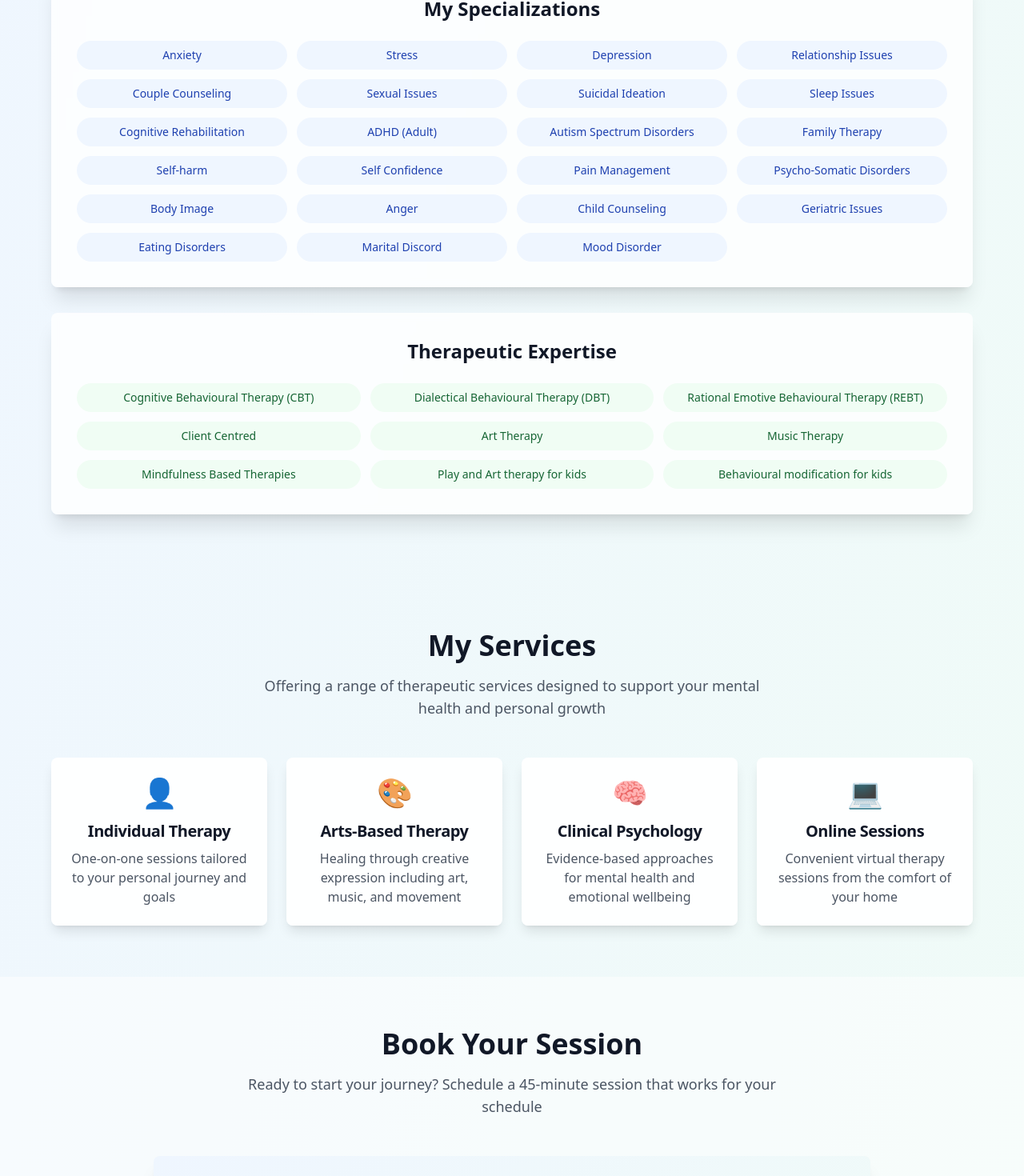
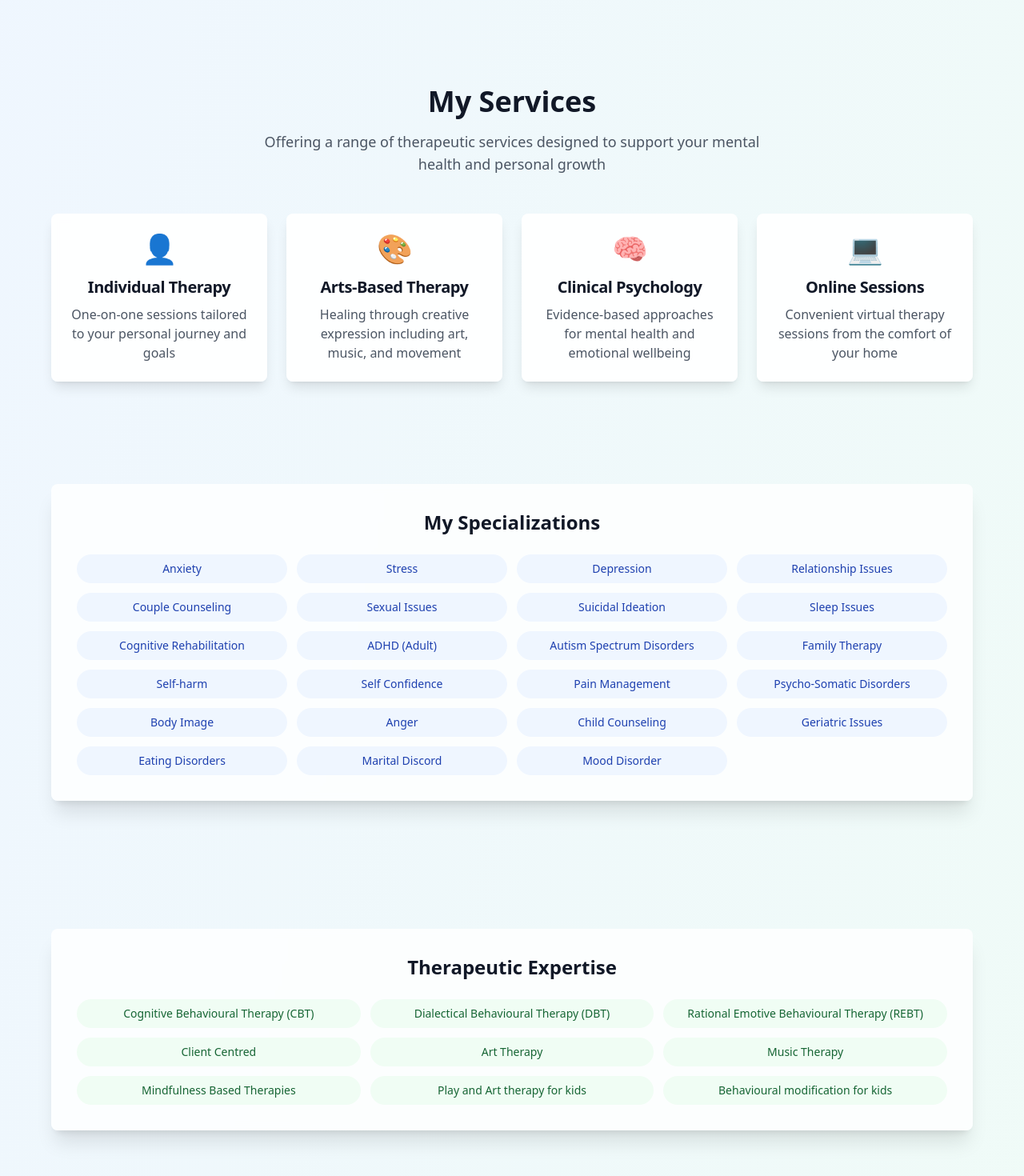
Before and after one commit to prerak-pms/charmi-shah, a React (Vite) app: page / in a window 1280 px wide. Shown: the part 669-2139 px from the top of the page at 80% size. Built offline with nearby package versions, Linux system fonts and the light colour scheme.

Commit message:
Rearrange sections
Move "My Specializations" and "Therapeutic Expertise" sections after "My services" section.

```diff
--- a/src/components/Hero.tsx
+++ b/src/components/Hero.tsx
@@ -1,6 +1,5 @@
 
 import { Button } from "@/components/ui/button";
-import { Card } from "@/components/ui/card";
 
 export const Hero = () => {
   const handleContactClick = () => {
@@ -49,46 +48,6 @@ export const Hero = () => {
             </Button>
           </div>
         </div>
-
-        {/* Specializations Section */}
-        <Card className="p-8 bg-white/80 backdrop-blur-sm border-0 shadow-xl mb-8">
-          <div className="text-center mb-6">
-            <h3 className="text-2xl font-bold text-gray-900 mb-4">My Specializations</h3>
-          </div>
-          <div className="grid md:grid-cols-3 lg:grid-cols-4 gap-3 text-center">
-            {[
-              "Anxiety", "Stress", "Depression", "Relationship Issues", "Couple Counseling",
-              "Sexual Issues", "Suicidal Ideation", "Sleep Issues", "Cognitive Rehabilitation",
-              "ADHD (Adult)", "Autism Spectrum Disorders", "Family Therapy", "Self-harm",
-              "Self Confidence", "Pain Management", "Psycho-Somatic Disorders", "Body Image",
-              "Anger", "Child Counseling", "Geriatric Issues", "Eating Disorders",
-              "Marital Discord", "Mood Disorder"
-            ].map((specialization, index) => (
-              <div key={index} className="bg-blue-50 px-3 py-2 rounded-full text-sm text-blue-800 font-medium">
-                {specialization}
-              </div>
-            ))}
-          </div>
-        </Card>
-
-        {/* Therapeutic Expertise Section */}
-        <Card className="p-8 bg-white/80 backdrop-blur-sm border-0 shadow-xl">
-          <div className="text-center mb-6">
-            <h3 className="text-2xl font-bold text-gray-900 mb-4">Therapeutic Expertise</h3>
-          </div>
-          <div className="grid md:grid-cols-2 lg:grid-cols-3 gap-3 text-center">
-            {[
-              "Cognitive Behavioural Therapy (CBT)", "Dialectical Behavioural Therapy (DBT)",
-              "Rational Emotive Behavioural Therapy (REBT)", "Client Centred", "Art Therapy",
-              "Music Therapy", "Mindfulness Based Therapies", "Play and Art therapy for kids",
-              "Behavioural modification for kids"
-            ].map((therapy, index) => (
-              <div key={index} className="bg-green-50 px-3 py-2 rounded-full text-sm text-green-800 font-medium">
-                {therapy}
-              </div>
-            ))}
-          </div>
-        </Card>
       </div>
     </section>
   );
--- /dev/null
+++ b/src/components/Specializations.tsx
@@ -0,0 +1,30 @@
+
+import { Card } from "@/components/ui/card";
+
+export const Specializations = () => {
+  return (
+    <section className="py-16 px-4 sm:px-6 lg:px-8" id="specializations">
+      <div className="max-w-6xl mx-auto">
+        <Card className="p-8 bg-white/80 backdrop-blur-sm border-0 shadow-xl mb-8">
+          <div className="text-center mb-6">
+            <h3 className="text-2xl font-bold text-gray-900 mb-4">My Specializations</h3>
+          </div>
+          <div className="grid md:grid-cols-3 lg:grid-cols-4 gap-3 text-center">
+            {[
+              "Anxiety", "Stress", "Depression", "Relationship Issues", "Couple Counseling",
+              "Sexual Issues", "Suicidal Ideation", "Sleep Issues", "Cognitive Rehabilitation",
+              "ADHD (Adult)", "Autism Spectrum Disorders", "Family Therapy", "Self-harm",
+              "Self Confidence", "Pain Management", "Psycho-Somatic Disorders", "Body Image",
+              "Anger", "Child Counseling", "Geriatric Issues", "Eating Disorders",
+              "Marital Discord", "Mood Disorder"
+            ].map((specialization, index) => (
+              <div key={index} className="bg-blue-50 px-3 py-2 rounded-full text-sm text-blue-800 font-medium">
+                {specialization}
+              </div>
+            ))}
+          </div>
+        </Card>
+      </div>
+    </section>
+  );
+};
--- /dev/null
+++ b/src/components/TherapeuticExpertise.tsx
@@ -0,0 +1,28 @@
+
+import { Card } from "@/components/ui/card";
+
+export const TherapeuticExpertise = () => {
+  return (
+    <section className="py-16 px-4 sm:px-6 lg:px-8" id="therapeutic-expertise">
+      <div className="max-w-6xl mx-auto">
+        <Card className="p-8 bg-white/80 backdrop-blur-sm border-0 shadow-xl">
+          <div className="text-center mb-6">
+            <h3 className="text-2xl font-bold text-gray-900 mb-4">Therapeutic Expertise</h3>
+          </div>
+          <div className="grid md:grid-cols-2 lg:grid-cols-3 gap-3 text-center">
+            {[
+              "Cognitive Behavioural Therapy (CBT)", "Dialectical Behavioural Therapy (DBT)",
+              "Rational Emotive Behavioural Therapy (REBT)", "Client Centred", "Art Therapy",
+              "Music Therapy", "Mindfulness Based Therapies", "Play and Art therapy for kids",
+              "Behavioural modification for kids"
+            ].map((therapy, index) => (
+              <div key={index} className="bg-green-50 px-3 py-2 rounded-full text-sm text-green-800 font-medium">
+                {therapy}
+              </div>
+            ))}
+          </div>
+        </Card>
+      </div>
+    </section>
+  );
+};
--- a/src/pages/Index.tsx
+++ b/src/pages/Index.tsx
@@ -1,6 +1,8 @@
 
 import { Hero } from "@/components/Hero";
 import { Services } from "@/components/Services";
+import { Specializations } from "@/components/Specializations";
+import { TherapeuticExpertise } from "@/components/TherapeuticExpertise";
 import { Booking } from "@/components/Booking";
 import { Rates } from "@/components/Rates";
 import { Payment } from "@/components/Payment";
@@ -12,6 +14,8 @@ const Index = () => {
     <div className="min-h-screen bg-gradient-to-br from-blue-50 to-green-50">
       <Hero />
       <Services />
+      <Specializations />
+      <TherapeuticExpertise />
       <Booking />
       <Rates />
       <Payment />
```
